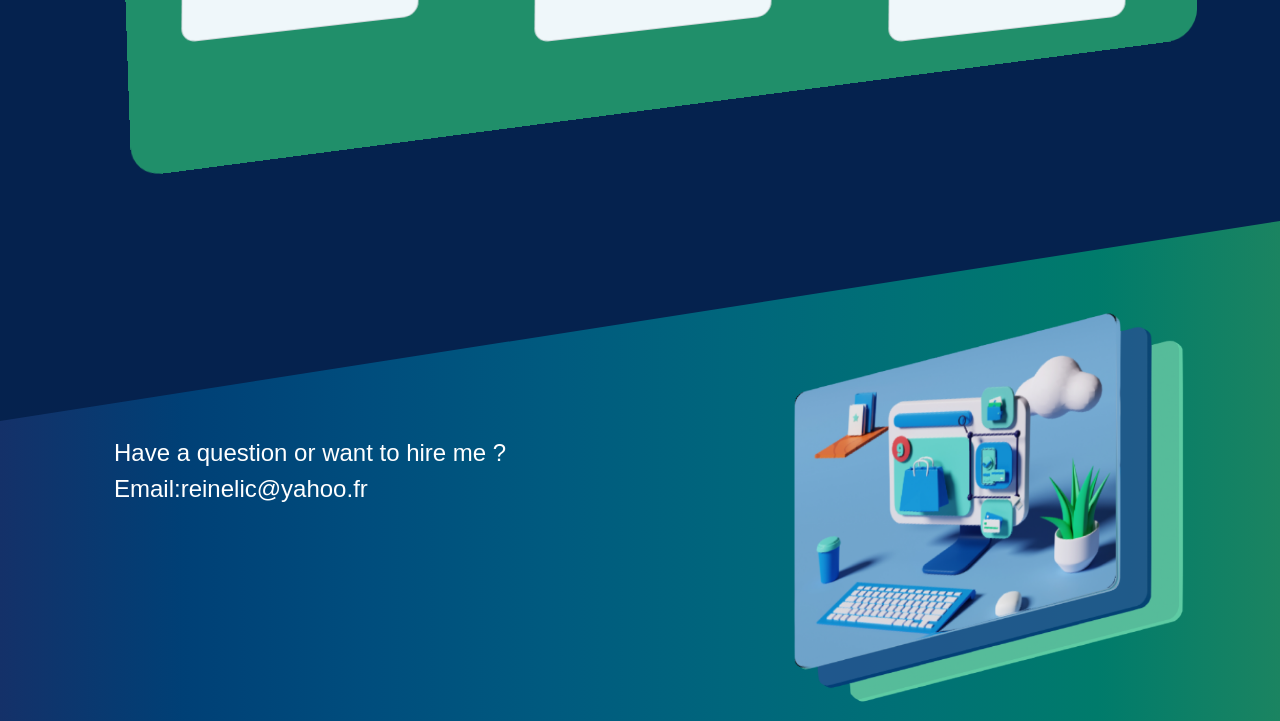
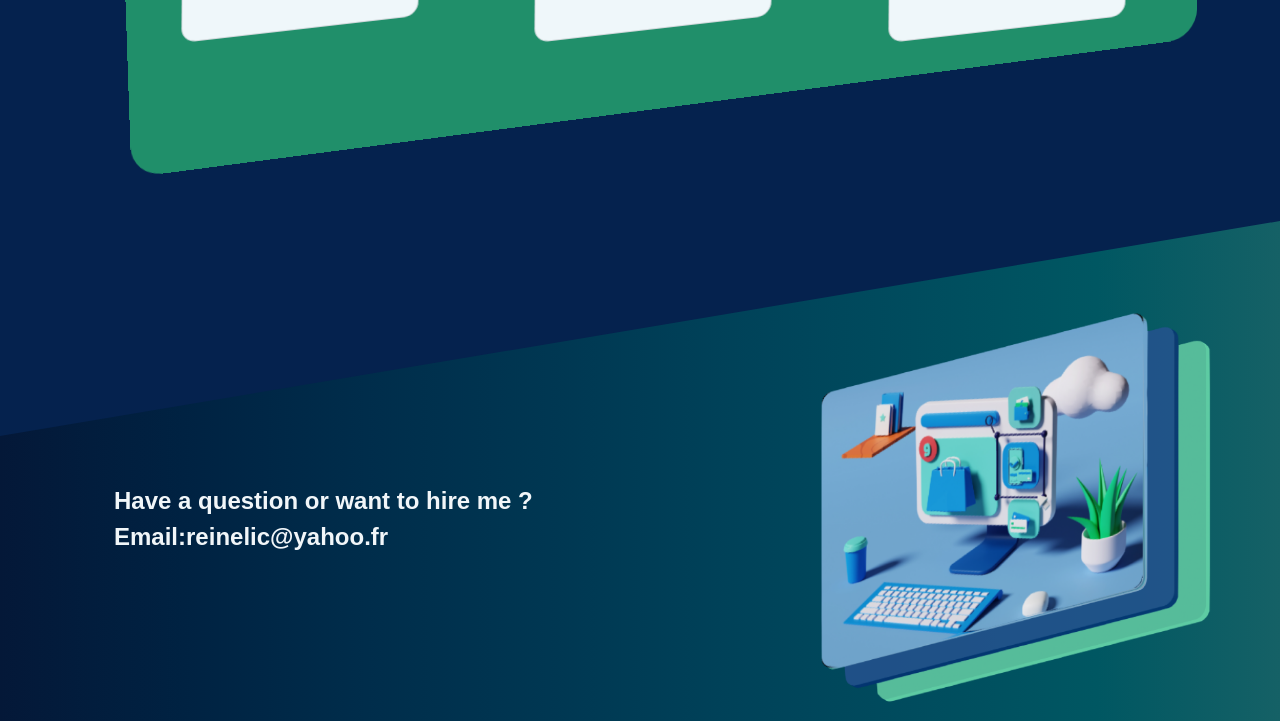
Before and after one commit to reinelic/Portfolio, a website: page index.html in a window 1280 px wide. Shown: the part 2535-3256 px from the top of the page. Drawn offline with nearby package versions, Linux system fonts and the light colour scheme; a web font is replaced by a local one.

Commit message:
footer linear gradient

```diff
--- a/scss/sections/_footer.scss
+++ b/scss/sections/_footer.scss
@@ -5,21 +5,32 @@
   color: $secondary;
   font-size: 1.5rem;
   margin-top: 10rem;
-  color: white;
+  color: #f1f6f9;
   height: 500px;
   width: 100%;
 
   background: linear-gradient(
     90deg,
-    #143169,
-    #004076,
-    #004d7d,
-    #005a7f,
-    #00667c,
-    #007175,
-    #007b6b,
-    #1b8461
+    #041838,
+    #002242,
+    #002d4b,
+    #003752,
+    #004259,
+    #004c5e,
+    #005762,
+    #156166
   );
+  // background: linear-gradient(
+  //   90deg,
+  //   #143169,
+  //   #004076,
+  //   #004d7d,
+  //   #005a7f,
+  //   #00667c,
+  //   #007175,
+  //   #007b6b,
+  //   #1b8461
+  // );
 
   // background: linear-gradient(
   //   90deg,
@@ -32,7 +43,7 @@
   //   #008b76,
   //   #1b8461
   // );
-  clip-path: polygon(0 40%, 100% 0, 100% 100%, 0 100%);
+  clip-path: polygon(0 43%, 100% 0, 100% 100%, 0 100%);
 }
 
 footer {
@@ -57,8 +68,11 @@ footer {
   }
 
   .email {
+    top: 3rem;
     position: relative;
     left: 2rem;
+    color: #f1f6f9;
+    font-weight: 700;
   }
 
   .box {
```
Also changed, not shown: assets/css/style.css, 1 other file.
